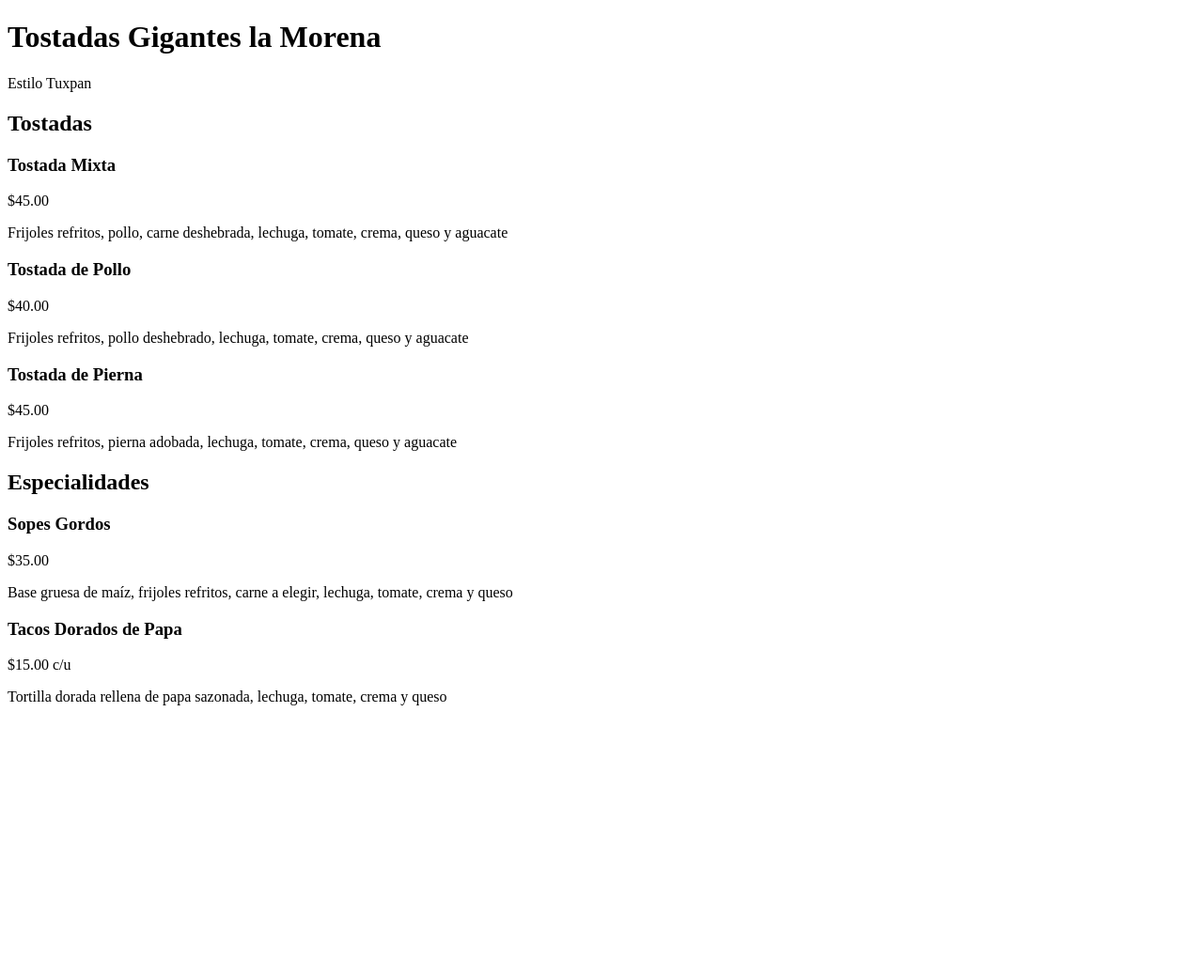
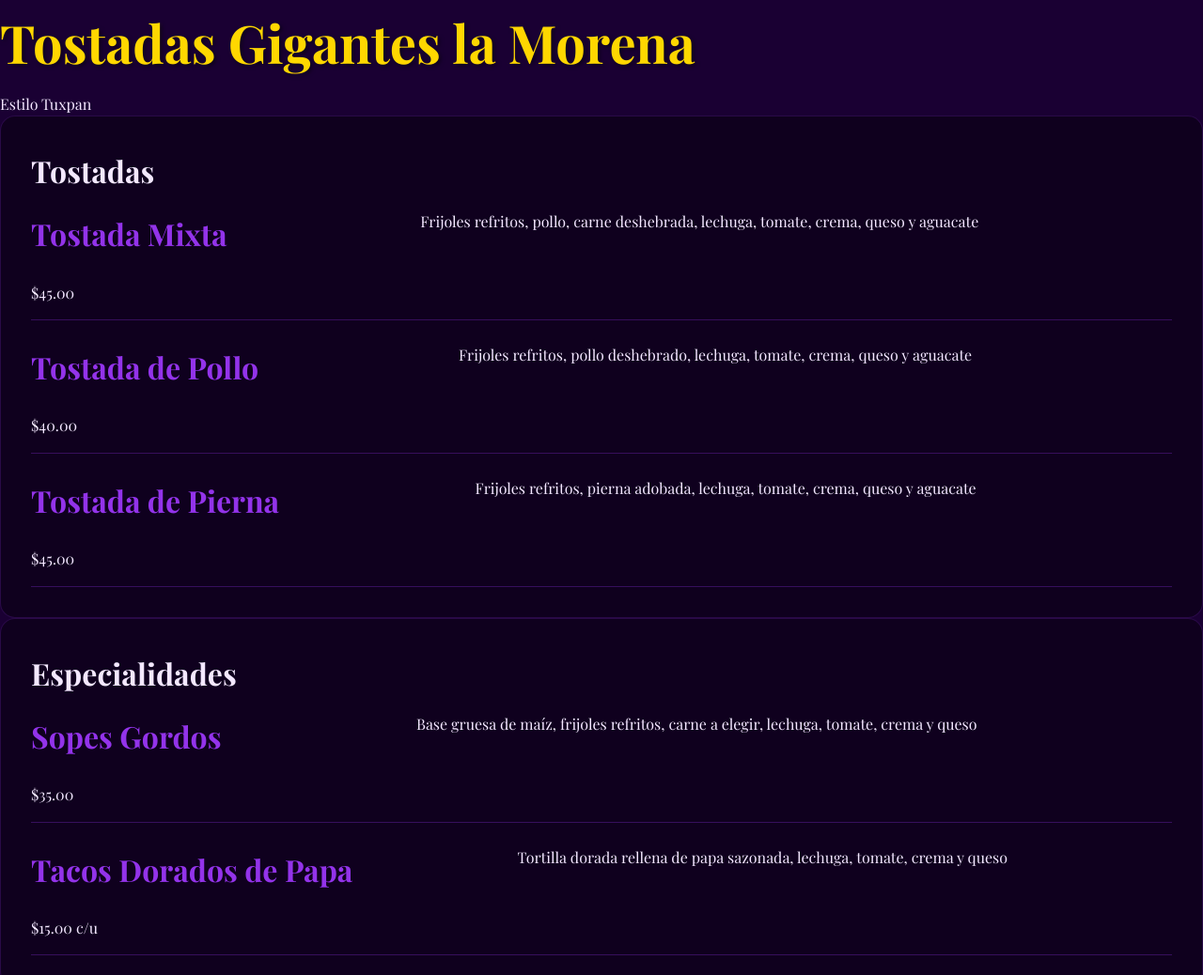
Before and after one commit to citygamer24/QR-de-tostadas-gigantes, a plain HTML site: page index.html in a window 1280 px wide. Shown: the top 1038 px of the page at 94% size. Before the commit the page ends 800 px from the top, so only its background shows below. Drawn offline with nearby package versions, Linux system fonts and the light colour scheme.

Commit message:
agregue2

```diff
--- a/index.html
+++ b/index.html
@@ -7,7 +7,8 @@
     <link rel="preconnect" href="https://fonts.googleapis.com">
     <link rel="preconnect" href="https://fonts.gstatic.com" crossorigin>
     <link href="https://fonts.googleapis.com/css2?family=Playfair+Display:wght@400;700&family=Poppins:wght@300;400;600&display=swap" rel="stylesheet">
-    <link rel="stylesheet" href="styles.css">
+    <link rel="stylesheet" href="index.css">
+    <link rel="stylesheet" href="index.js">
 </head>
 <body>
     <div class="menu-container">
```
